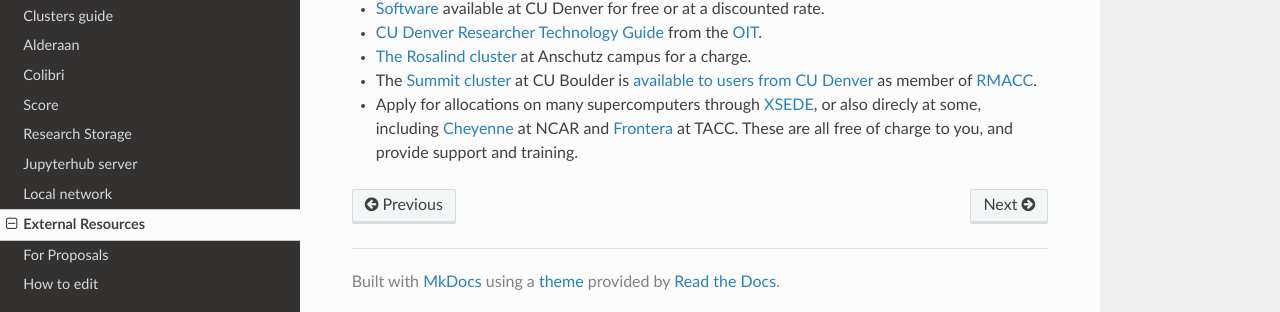
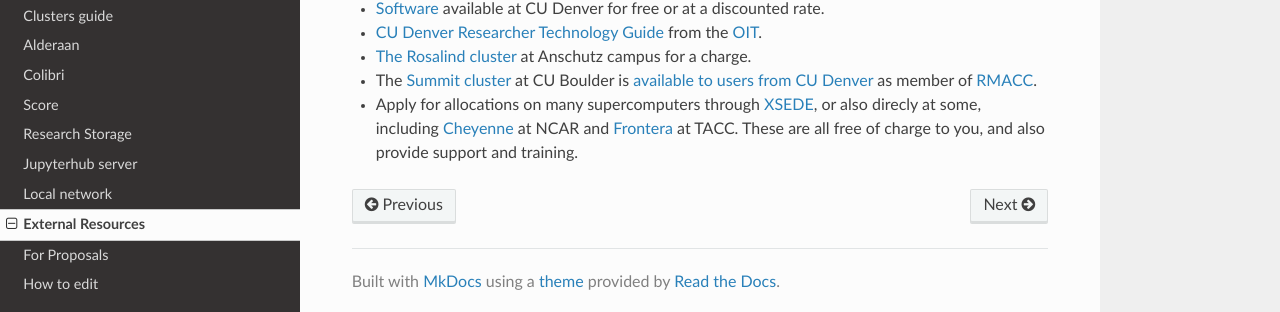
Before and after one commit to ccmucdenver/ccm-docs, an MkDocs documentation site: the page built from docs/external.md, in a window 1280 px wide. Shown: the part 163-475 px from the top of the page. Built offline with MkDocs 1.6.1, drawn with Linux system fonts in a browser that asks for light colours; nearby versions of some CDN libraries.

Commit message:
Update external.md

```diff
--- a/docs/external.md
+++ b/docs/external.md
@@ -4,4 +4,4 @@
 * [CU Denver Researcher Technology Guide](https://www.ucdenver.edu/offices/office-of-information-technology/get-help/researcher-tech-guide) from the [OIT](https://www.ucdenver.edu/offices/office-of-information-technology).
 * [The Rosalind cluster](https://www.ucdenver.edu/offices/office-of-information-technology/ticr-high-performance-computing) at Anschutz campus for a charge.
 * The [Summit cluster](https://www.colorado.edu/rc/resources/summit/specifications) at CU Boulder is [available to users from CU Denver](https://curc.readthedocs.io/en/latest/access/rmacc.html) as member of  [RMACC](https://rmacc.org).
-* Apply for allocations on many supercomputers through [XSEDE](https://www.xsede.org/for-users/getting-started), or also direcly at some, including [Cheyenne](https://www2.cisl.ucar.edu/user-support/allocations/university-allocations) at NCAR and [Frontera](https://frontera-portal.tacc.utexas.edu/allocations/) at TACC. These are all free of charge to you, and provide support and training.
+* Apply for allocations on many supercomputers through [XSEDE](https://www.xsede.org/for-users/getting-started), or also direcly at some, including [Cheyenne](https://www2.cisl.ucar.edu/user-support/allocations/university-allocations) at NCAR and [Frontera](https://frontera-portal.tacc.utexas.edu/allocations/) at TACC. These are all free of charge to you, and also provide support and training.
```
